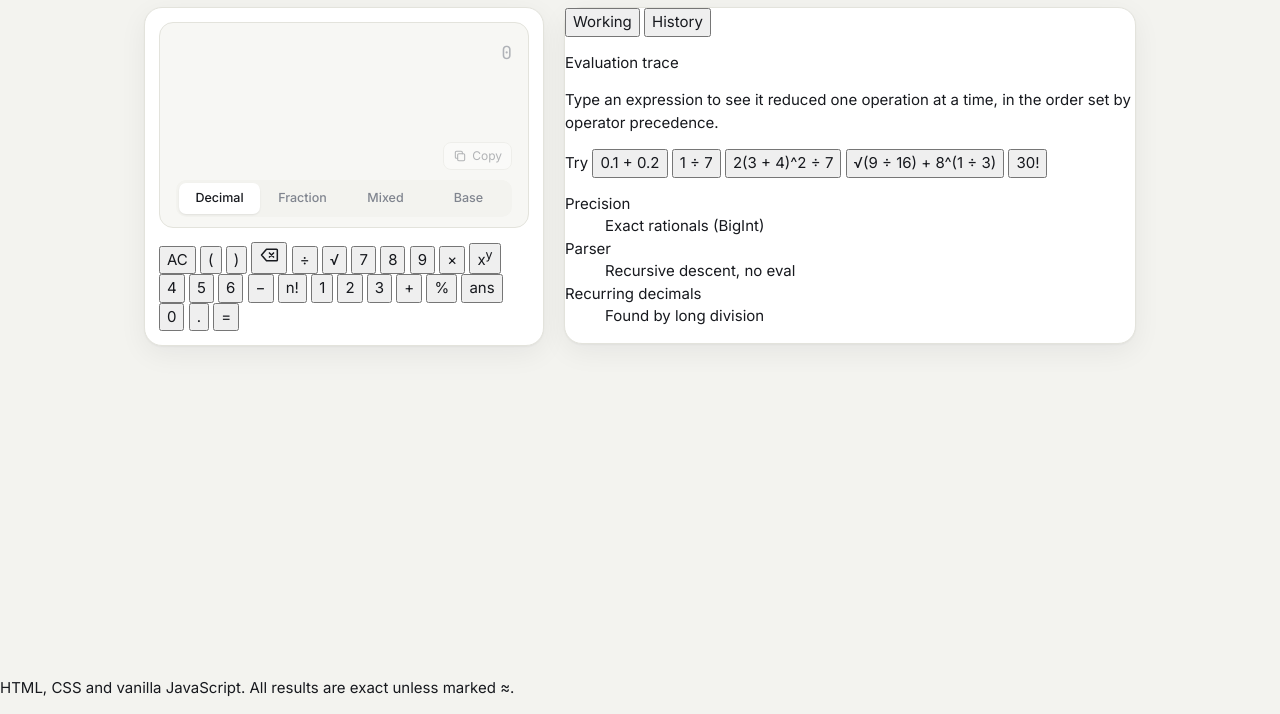
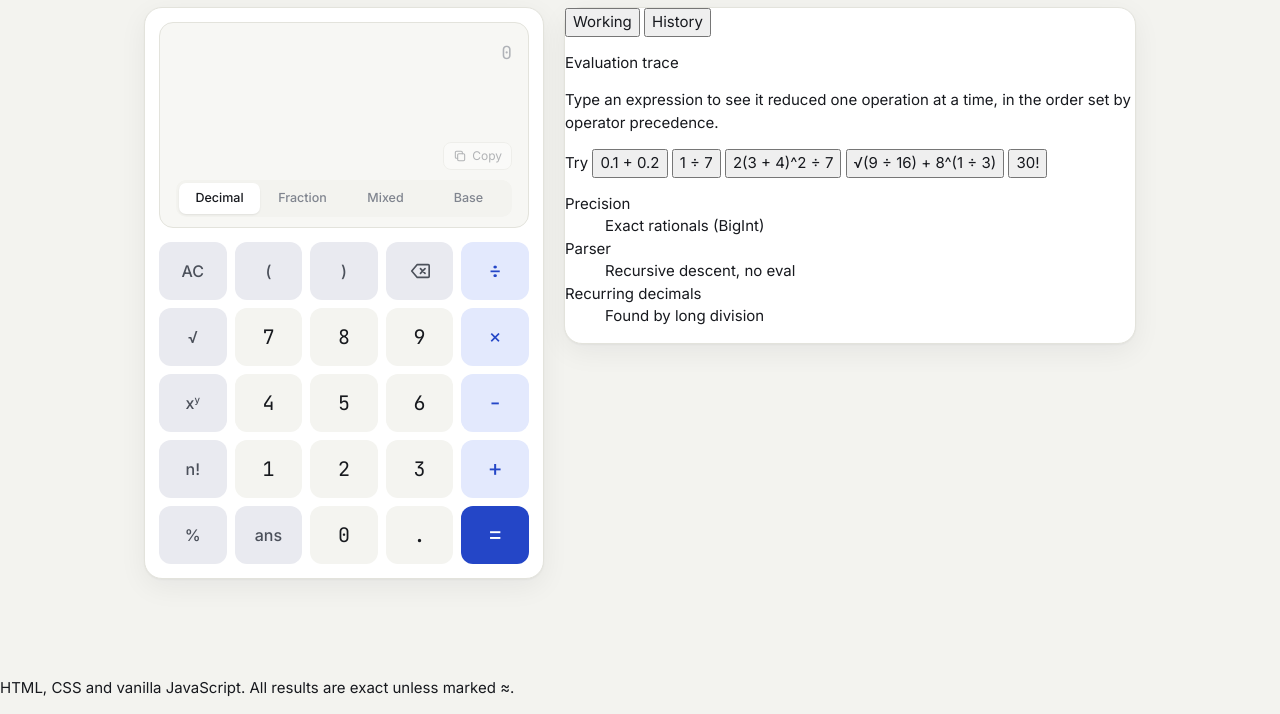
Before and after one commit to YashasRajR/web_arithmetic_calculator, a website: page index.html in a window 1280 px wide. Shown: the part 86-800 px from the top of the page. Drawn offline with Linux system fonts and the light colour scheme.

Commit message:
Style keypad with operator and function keys

```diff
--- a/css/styles.css
+++ b/css/styles.css
@@ -318,3 +318,39 @@ svg { width: 20px; height: 20px; fill: none; stroke: currentColor; stroke-width:
 .view:hover:not(:disabled) { color: var(--text); }
 .view[aria-selected="true"] { background: var(--surface); color: var(--text); box-shadow: 0 1px 2px rgba(0,0,0,.08); }
 .view:disabled { opacity: .35; }
+
+/* ---------------------------------------------------------------- keypad */
+
+.keypad {
+  display: grid;
+  grid-template-columns: repeat(5, 1fr);
+  gap: 8px;
+}
+
+.key {
+  height: 58px;
+  border: 0;
+  border-radius: 12px;
+  background: var(--key);
+  color: var(--text);
+  font-family: var(--font-num);
+  font-size: 20px;
+  display: grid;
+  place-items: center;
+  user-select: none;
+  -webkit-tap-highlight-color: transparent;
+  transition: background-color .12s, transform .08s;
+}
+.key:hover { background: var(--key-hover); }
+.key:active, .key.pressed { transform: scale(.96); }
+.key svg { width: 22px; height: 22px; }
+.key sup { font-size: .6em; }
+
+.key-fn { background: var(--key-fn); font-family: var(--font-ui); font-size: 16px; font-weight: 500; color: var(--text-2); }
+.key-fn:hover { background: var(--key-fn-hover); }
+
+.key-op { background: var(--key-op); color: var(--key-op-text); font-size: 23px; }
+.key-op:hover { background: var(--key-op-hover); }
+
+.key-eq { background: var(--accent); color: var(--accent-text); font-size: 24px; }
+.key-eq:hover { background: var(--accent-hover); }
```
